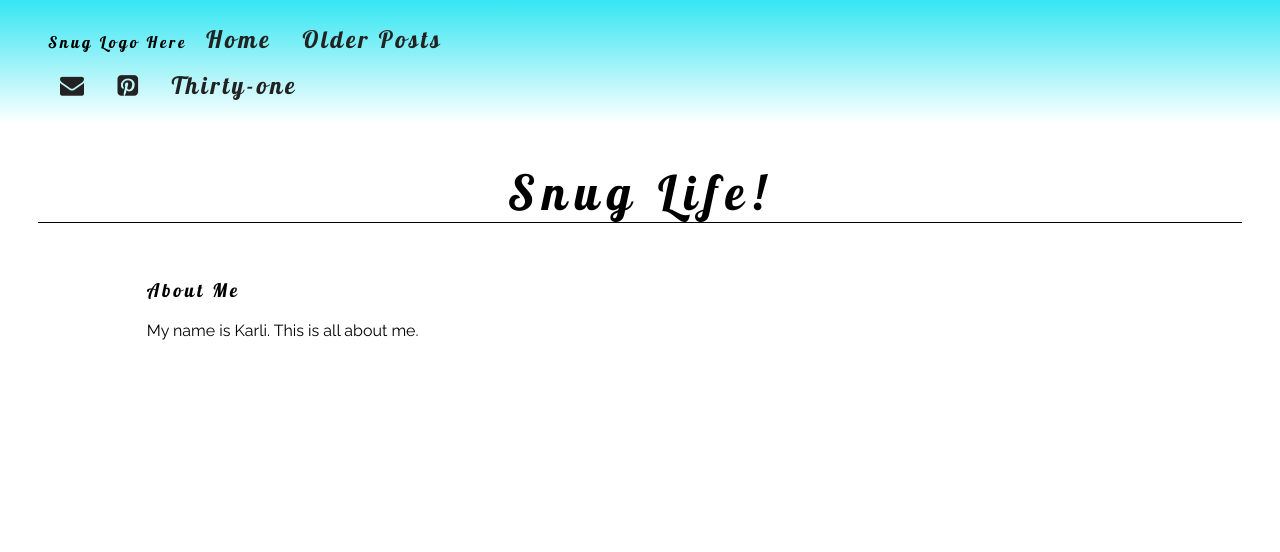
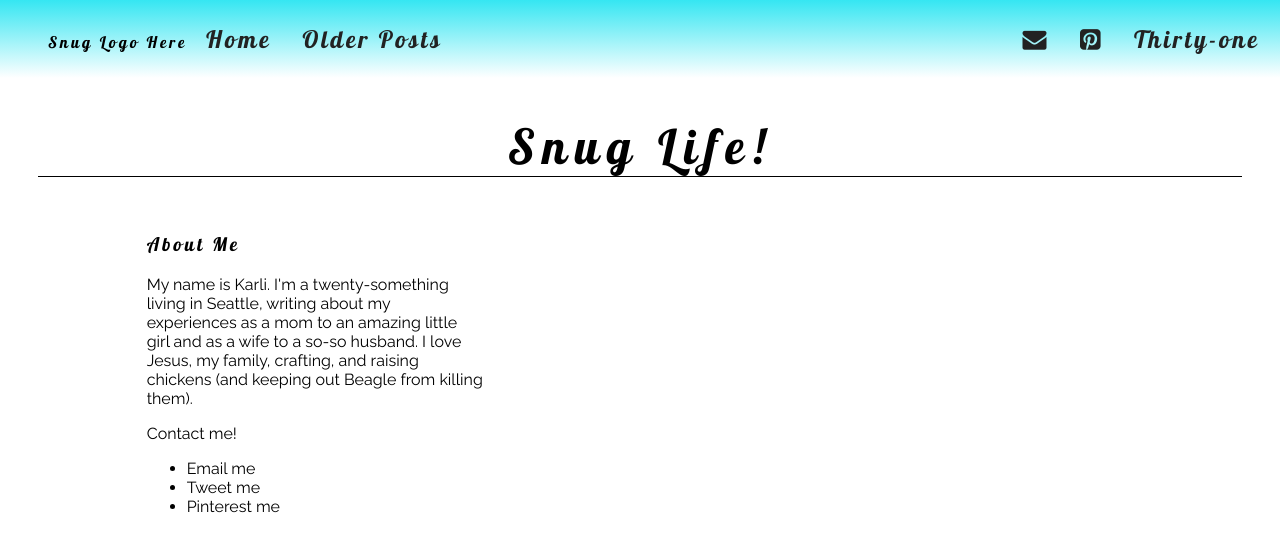
Before and after one commit to jwarren116/karlico, a Django app: page / in a window 1280 px wide. Shown: the top 552 px of the page. Run offline with Django 3.2, Linux system fonts and the light colour scheme; data that the repository does not hold is empty; some libraries are stand-ins or nearby versions.

Commit message:
Add CSS for navbar and contact; add in filler text for About

```diff
--- a/blog/templates/blog/index.html
+++ b/blog/templates/blog/index.html
@@ -17,7 +17,13 @@
   <section class="right-float">
     <div id="about">
       <h3>About Me</h3>
-      <p>My name is Karli. This is all about me.</p>
+      <p>My name is Karli. I'm a twenty-something living in Seattle, writing about my experiences as a mom to an amazing little girl and as a wife to a so-so husband. I love Jesus, my family, crafting, and raising chickens (and keeping out Beagle from killing them).</p>
+      <p>Contact me!</p>
+      <ul id="contact">
+        <li>Email me</li>
+        <li>Tweet me</li>
+        <li>Pinterest me</li>
+      </ul>
     </div>
   </section>
 
--- a/karlico/static/css/main.css
+++ b/karlico/static/css/main.css
@@ -26,6 +26,10 @@ body {
     background-color: #FFF;
     font-family: 'Raleway', sans-serif;
     margin: 0;
+}
+
+nav ul {
+    display: inline-block;
 }
 
 nav ul li {
@@ -98,6 +102,10 @@ CLASS STUFF
     color: #5D96B0;
 }
 
+.contact {
+    list-style: none;
+}
+
 .container {
     /*margin: 0 7%;*/
 }
@@ -114,10 +122,14 @@ CLASS STUFF
     text-align: center;
 }
 
+.navbar-right {
+    float: right;
+}
+
 .right-float {
     display: inline-block;
     float: left;
-    max-width: 30%;
+    max-width: 28%;
     margin-right: 3%;
 }
 
```
